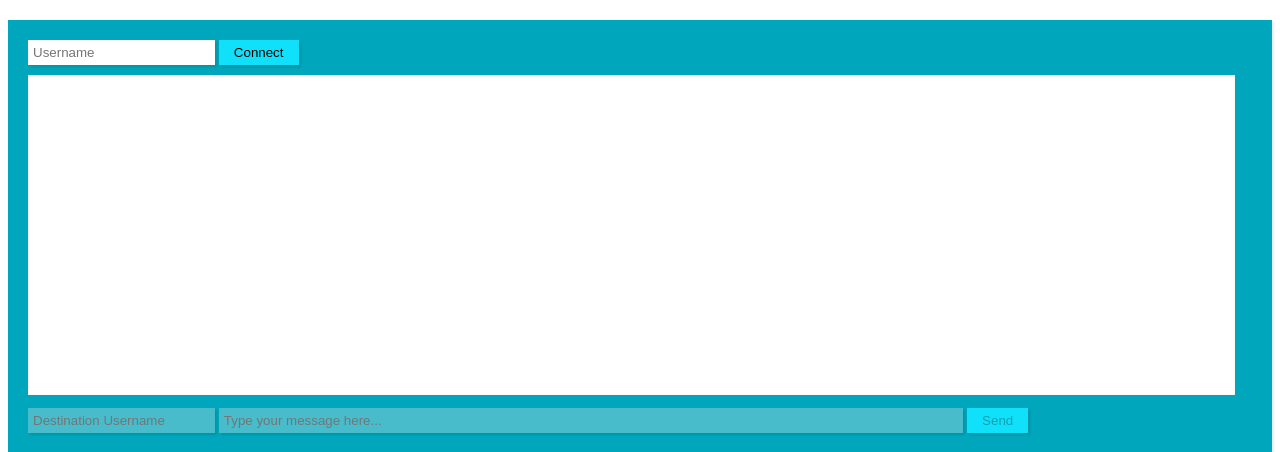
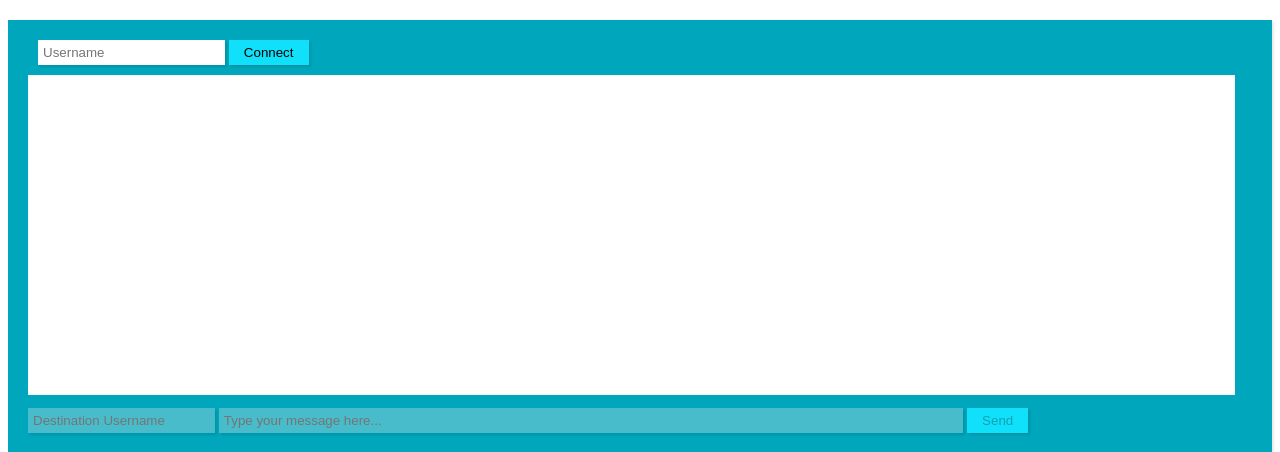
Before and after one commit to rroycedev/php-websockets, a PHP site: page / in a window 1280 px wide. Shown: the top 452 px of the page. Run offline with PHP 8.4, Linux system fonts and the light colour scheme.

Commit message:
Formatted HTML

```diff
--- a/src/www/index.php
+++ b/src/www/index.php
@@ -50,7 +50,8 @@ button#send-message, button#connect {
 <body>
 
 <div class="chat-wrapper">
-<input type="text" name="fromname" id="fromname" placeholder="Username" maxlength="30" />&nbsp;<button id="connect" name="connect">Connect</button>
+<input type="text" name="fromname" id="fromname" placeholder="Username" maxlength="30" style="margin-left: 10px;" />
+<button id="connect" name="connect">Connect</button>
 <div id="message-box" style="margin-top: 10px;"></div>
 <div class="user-panel">
 <input type="text" name="toname" id="toname" placeholder="Destination Username" maxlength="30" disabled />
@@ -96,7 +97,8 @@ button#send-message, button#connect {
 	                var user_color          = response.color; //color
         	        switch(res_type){
                 	        case 'usermsg':
-	                                msgBox.append('<div><span class="user_name" style="color:' + user_color + '">' + user_name + '</span> : <span class="user_message">' + user_message + '</span></div>');
+	                                msgBox.append('<div><span class="user_name" style="color:' + user_color + '">' + user_name + '</span> : <span class="user_message">' +
+							user_message + '</span></div>');
         	                        break;
                 	        case 'success':
 		                        msgBox.append('<div class="system_msg" style="color:#bbbbbb">Welcome to my "Demo WebSocket Chat box"!</div>'); //notify user
```
